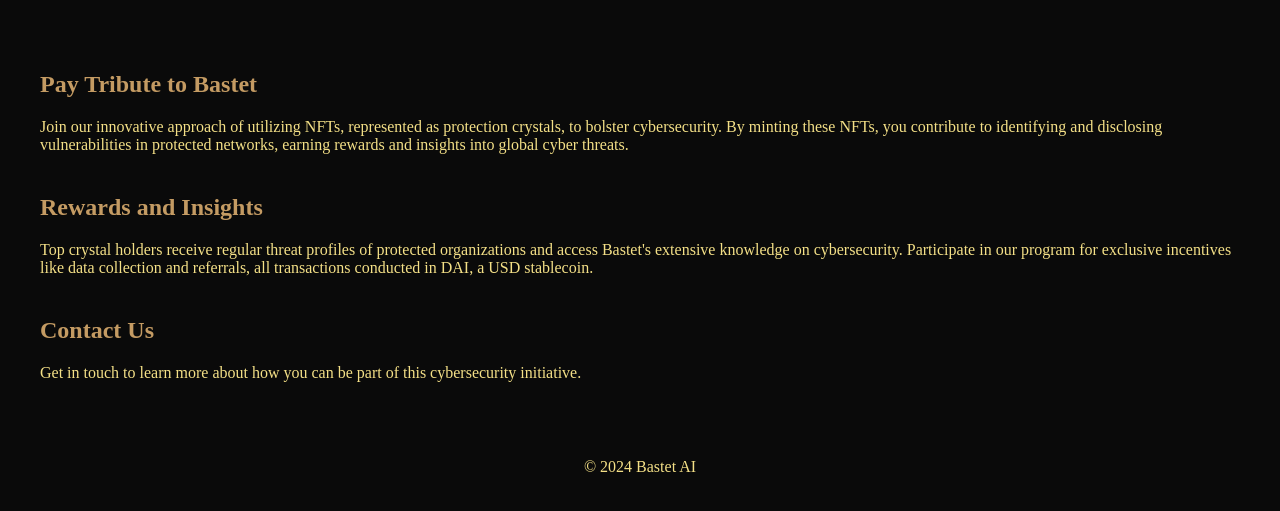
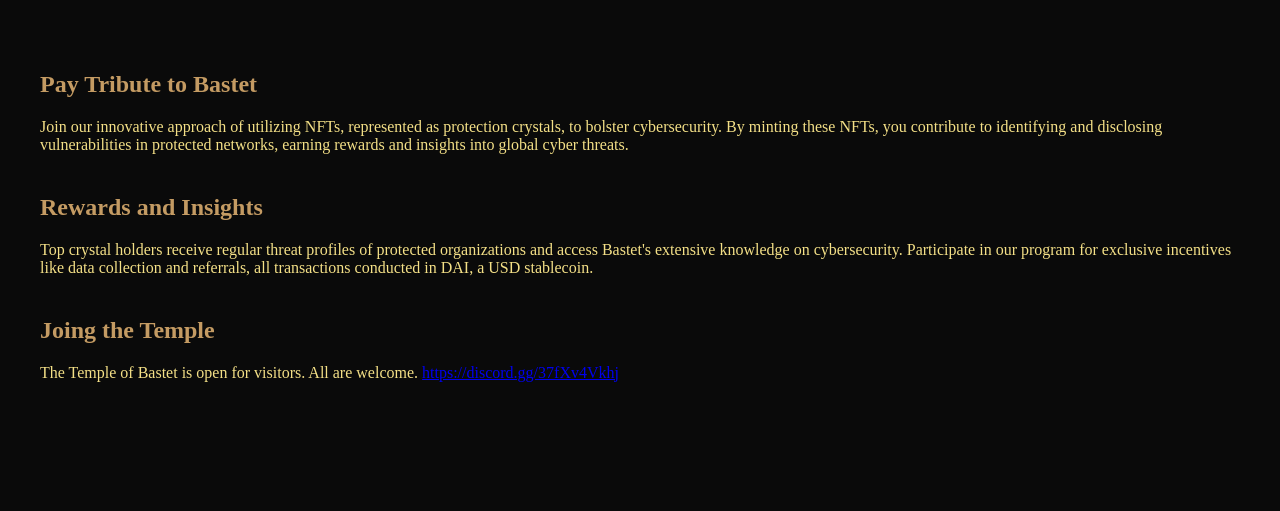
Before and after one commit to pierce403/bastet, a plain HTML site: page index.html in a window 1280 px wide. Shown: the part 367-878 px from the top of the page. After the commit the page ends 817 px from the top, so only its background shows below. Drawn offline with Linux system fonts and the light colour scheme.

Commit message:
adding discord link

```diff
--- a/index.html
+++ b/index.html
@@ -20,13 +20,10 @@
                 <p>Top crystal holders receive regular threat profiles of protected organizations and access Bastet's extensive knowledge on cybersecurity. Participate in our program for exclusive incentives like data collection and referrals, all transactions conducted in DAI, a USD stablecoin.</p>
             </section>
             <section class="contact">
-                <h2>Contact Us</h2>
-                <p>Get in touch to learn more about how you can be part of this cybersecurity initiative.</p>
+                <h2>Joing the Temple</h2>
+                <p>The Temple of Bastet is open for visitors. All are welcome. <a href="https://discord.gg/37fXv4Vkhj">https://discord.gg/37fXv4Vkhj</a></p>
             </section>
         </main>
-        <footer>
-            <p>&copy; 2024 Bastet AI</p>
-        </footer>
     </div>
 </body>
 </html>
```
